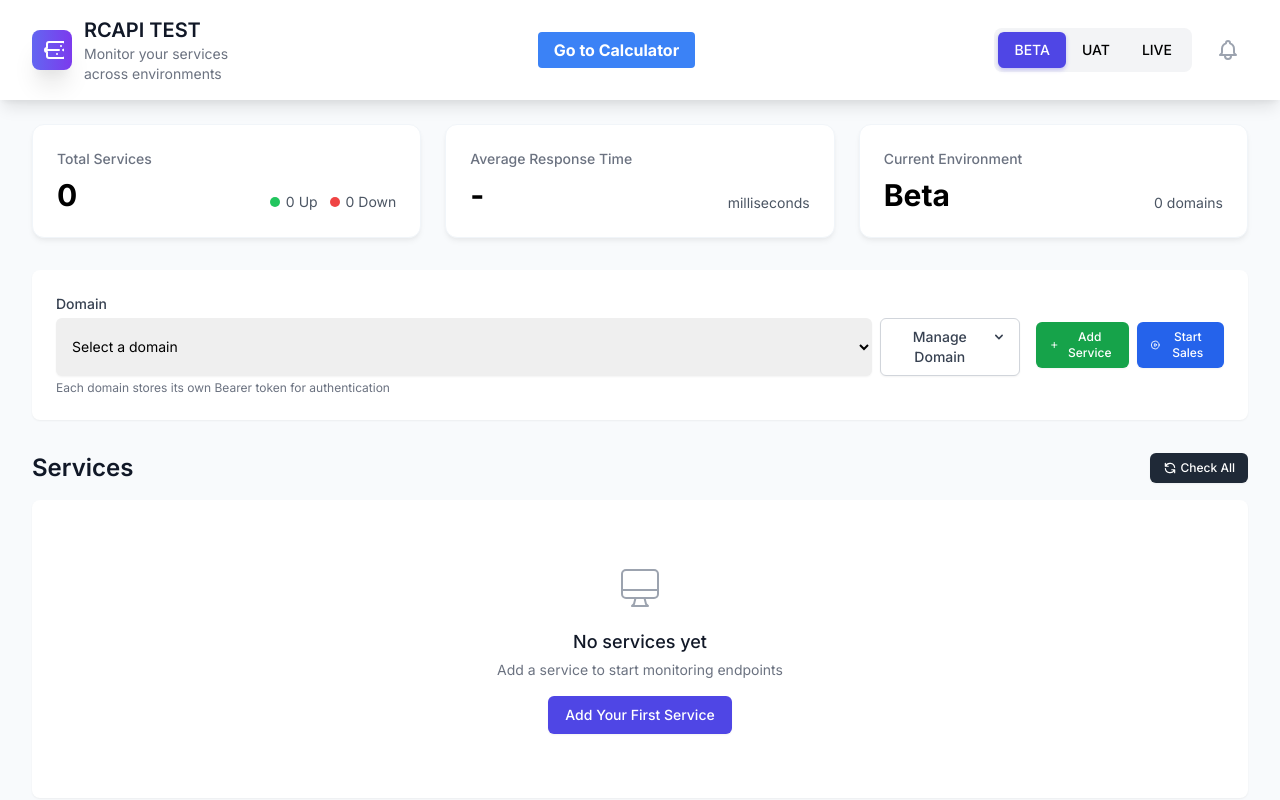
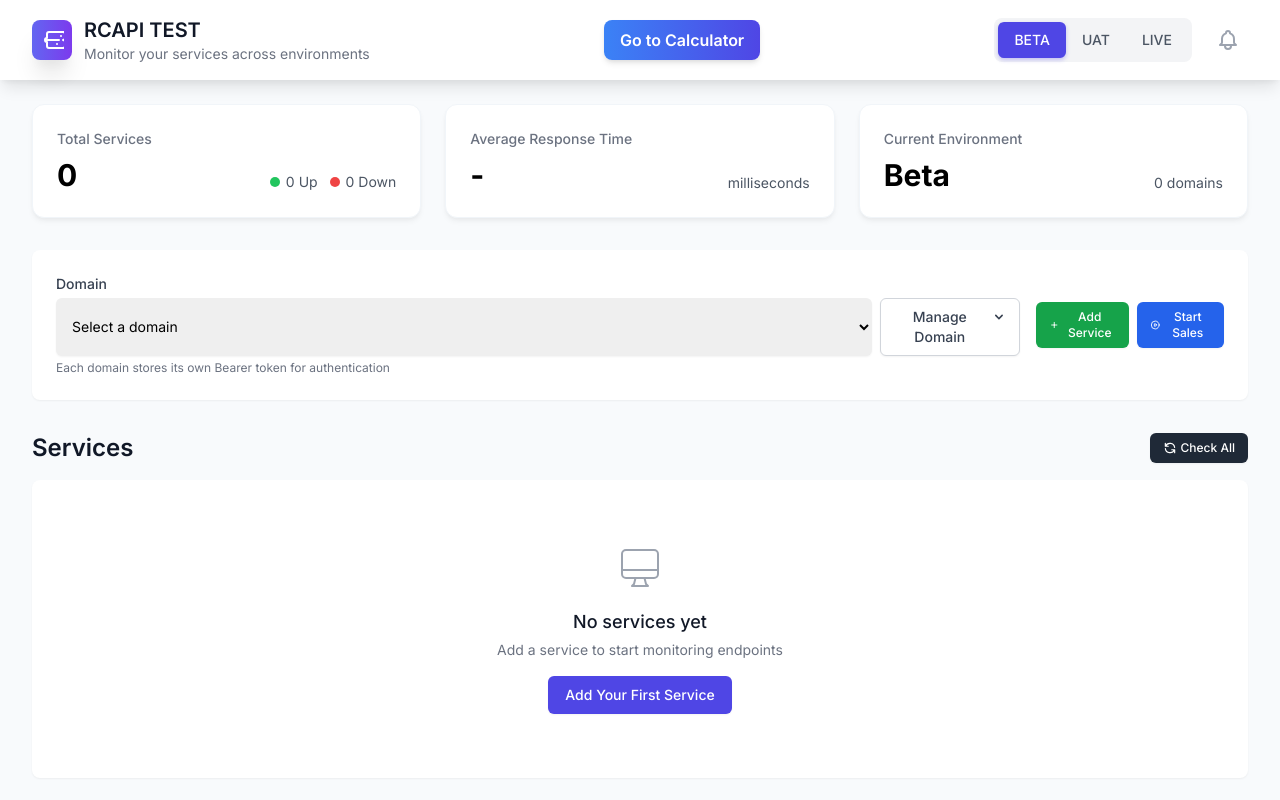
Before and after one commit to Ashbinbiju/Test, a website: page index.html in a window 1280 px wide. Shown: the top 800 px of the page. Drawn offline with nearby package versions, Linux system fonts and the light colour scheme.

Commit message:
Update index.html

```diff
--- a/index.html
+++ b/index.html
@@ -178,10 +178,15 @@
 <header class="bg-white shadow-lg sticky top-0 z-10">
   <div class="max-w-7xl mx-auto px-4 sm:px-6 lg:px-8 py-4">
     <div class="flex flex-col sm:flex-row justify-between items-center space-y-4 sm:space-y-0">
+
+      <!-- Logo + Title -->
       <div class="flex items-center space-x-3">
         <div class="bg-gradient-to-r from-indigo-500 to-purple-600 p-2 rounded-lg shadow-xl">
-              <svg xmlns="http://www.w3.org/2000/svg" class="h-6 w-6 text-white" fill="none" viewBox="0 0 24 24" stroke="currentColor">
-                <path stroke-linecap="round" stroke-linejoin="round" stroke-width="2" d="M5 12h14M5 12a2 2 0 012-2V6a2 2 0 012-2h14a2 2 0 012 2v4a2 2 0 01-2 2M5 12a2 2 0 002 2v4a2 2 0 002 2h14a2 2 0 002-2v-4a2 2 0 00-2-2m-2-4h.01M17 16h.01" />
+          <svg xmlns="http://www.w3.org/2000/svg"
+               class="h-6 w-6 text-white"
+               fill="none" viewBox="0 0 24 24" stroke="currentColor">
+            <path stroke-linecap="round" stroke-linejoin="round" stroke-width="2"
+                  d="M5 12h14M5 12a2 2 0 012-2V6a2 2 0 012-2h14a2 2 0 012 2v4a2 2 0 01-2 2M5 12a2 2 0 002 2v4a2 2 0 002 2h14a2 2 0 002-2v-4a2 2 0 00-2-2m-2-4h.01M17 16h.01" />
           </svg>
         </div>
         <div>
@@ -189,29 +194,45 @@
           <p class="text-sm text-gray-500">Monitor your services across environments</p>
         </div>
       </div>
-          <!-- Calculator Link -->
-<div class="container mx-auto p-4 text-center">
+
+      <!-- Calculator Button -->
       <a href="https://tax-roan.vercel.app/"
-     class="bg-blue-500 hover:bg-blue-700 text-white font-bold py-2 px-4 rounded">
+         class="bg-gradient-to-r from-blue-500 to-indigo-600 hover:opacity-90 text-white font-semibold py-2 px-4 rounded-lg shadow-md transition">
         Go to Calculator
       </a>
-</div>
-
+
+      <!-- Right Controls -->
       <div class="flex items-center space-x-4">
+        <!-- Environment Tabs -->
         <div class="bg-gray-100 rounded-lg p-1 flex">
-              <button id="beta-env" class="env-tab px-4 py-2 rounded-md text-sm font-medium active">BETA</button>
-              <button id="uat-env" class="env-tab px-4 py-2 rounded-md text-sm font-medium">UAT</button>
-              <button id="live-env" class="env-tab px-4 py-2 rounded-md text-sm font-medium">LIVE</button>
-            </div>
-            <button id="notification-settings-btn" class="p-2 rounded-full text-gray-400 hover:text-gray-500 hover:bg-gray-100 focus:outline-none focus:ring-2 focus:ring-offset-2 focus:ring-indigo-500 transition-colors duration-200">
-              <svg xmlns="http://www.w3.org/2000/svg" class="h-6 w-6" fill="none" viewBox="0 0 24 24" stroke="currentColor">
-                <path stroke-linecap="round" stroke-linejoin="round" stroke-width="2" d="M15 17h5l-1.405-1.405A2.032 2.032 0 0118 14.158V11a6.002 6.002 0 00-4-5.659V5a2 2 0 10-4 0v.341C7.67 6.165 6 8.388 6 11v3.159c0 .538-.214 1.055-.595 1.436L4 17h5m6 0v1a3 3 0 11-6 0v-1m6 0H9" />
+          <button id="beta-env"
+                  class="env-tab px-4 py-2 rounded-md text-sm font-medium bg-white text-indigo-600 shadow">
+            BETA
+          </button>
+          <button id="uat-env"
+                  class="env-tab px-4 py-2 rounded-md text-sm font-medium text-gray-600 hover:bg-white hover:shadow">
+            UAT
+          </button>
+          <button id="live-env"
+                  class="env-tab px-4 py-2 rounded-md text-sm font-medium text-gray-600 hover:bg-white hover:shadow">
+            LIVE
+          </button>
+        </div>
+
+        <!-- Notifications -->
+        <button id="notification-settings-btn"
+                class="p-2 rounded-full text-gray-400 hover:text-gray-500 hover:bg-gray-100 focus:outline-none focus:ring-2 focus:ring-offset-2 focus:ring-indigo-500 transition-colors duration-200">
+          <svg xmlns="http://www.w3.org/2000/svg"
+               class="h-6 w-6" fill="none" viewBox="0 0 24 24" stroke="currentColor">
+            <path stroke-linecap="round" stroke-linejoin="round" stroke-width="2"
+                  d="M15 17h5l-1.405-1.405A2.032 2.032 0 0118 14.158V11a6.002 6.002 0 00-4-5.659V5a2 2 0 10-4 0v.341C7.67 6.165 6 8.388 6 11v3.159c0 .538-.214 1.055-.595 1.436L4 17h5m6 0v1a3 3 0 11-6 0v-1m6 0H9" />
           </svg>
         </button>
       </div>
     </div>
   </div>
 </header>
+
 
     <!-- Main Content -->
     <main class="flex-grow">
```
Lines whose indentation alone changed are shown as unchanged.
